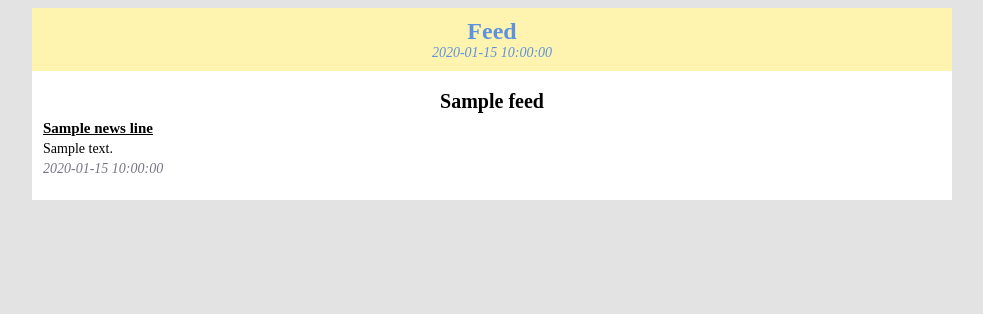
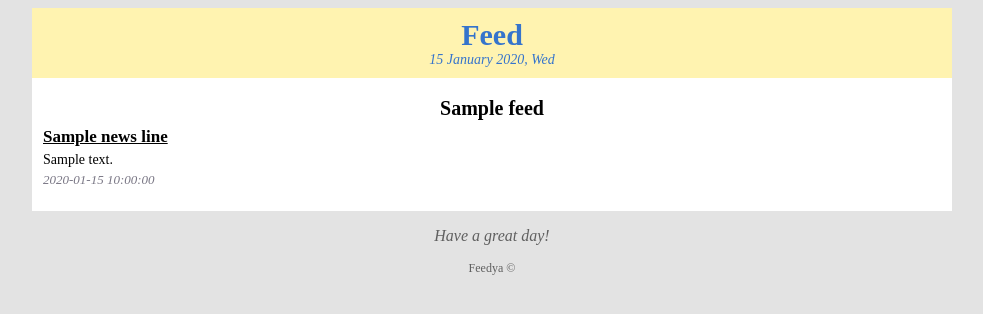
Before and after one commit to antavik/feedya, a Python web app: template project/templates/template.html in a window 1280 px wide. Shown: the top 314 px of the page, without its empty margins (148-1131 px from the left). Run offline with Jinja, Linux system fonts and the light colour scheme; the template is opened without the code that fills it: most values are stand-ins (such as "Sample title", 1, 10 or a date in 2020).

Commit message:
Update the template (footer). Remove the REPUBLIC feed.

```diff
--- a/project/feeds.py
+++ b/project/feeds.py
@@ -13,7 +13,6 @@ FEEDS = (
     FE('rss', 'WSJ Tech', 'https://feeds.a.dj.com/rss/RSSWSJD.xml'),
     FE('rss', 'BBC Science & Environment', 'http://feeds.bbci.co.uk/news/science_and_environment/rss.xml'),
     FE('rss', 'dev.by', 'https://dev.by/rss'),
-    FE('rss', 'REPUBLIC', 'https://republic.ru/export/all.xml'),
     FE('rss', 'NYT Home Page', 'https://rss.nytimes.com/services/xml/rss/nyt/HomePage.xml'),
     FE('rss', 'python PEP', 'https://www.python.org/dev/peps/peps.rss'),
     FE('rss', 'tut.by', 'https://news.tut.by/rss/index.rss'),
--- a/project/rendering.py
+++ b/project/rendering.py
@@ -22,12 +22,8 @@ def _get_html_template() -> Template:
 def render_html_email(feeds: Tuple[FeedEntity]) -> str:
     template = _get_html_template()
 
-    short_email_date = TODAY_DATETIME.strftime('%d %b %Y')
-    full_email_date = TODAY_DATETIME.strftime('%d %B %Y, %a')
-
     email = template.render(
-        email_title=short_email_date,
-        email_date=full_email_date,
+        feed_datetime=TODAY_DATETIME,
         feeds=FEEDS
     )
 
--- a/project/settings.py
+++ b/project/settings.py
@@ -31,7 +31,7 @@ THREAD_TIMEOUT = 20
 TEMPLATES_DIR = './templates'
 TEMPLATE_NAME = 'template.html'
 
-TODAY_DATETIME = datetime.datetime.now().date()
+TODAY_DATETIME = datetime.datetime.now()
 
 MAX_LATE_NEWS = 3
 
--- a/project/templates/template.html
+++ b/project/templates/template.html
@@ -2,7 +2,7 @@
 <html>
   <head>
     <meta http-equiv="Content-Type" content="text/html; charset=UTF-8">
-    <title>Feed // {{email_title}}</title>
+    <title>Feed // {{ feed_datetime.strftime('%d %b %Y') }}</title>
     <style type="text/css">
       body {
         font-family: serif
@@ -31,11 +31,11 @@
       .title-border {
         text-align: center;
         background: #fff3b0;
-        color: #5d93de;
+        color: #3574cc;
       }
       .title-text {
         font-weight: bold;
-        font-size: 24px;
+        font-size: 30px;
       }
       .title-date {
         font-style: italic;
@@ -53,8 +53,8 @@
       }
       .news-title {
         font-weight: bold;
-        font-size: 15px;
-        padding-bottom: 3px;
+        font-size: 17px;
+        padding-bottom: 4px;
       }
       .news-link {
         color: #000000;
@@ -72,15 +72,26 @@
       }
       .news-pub-date {
         font-style: italic;
-        font-size: 14px;
+        font-size: 13px;
         color: #797684;
+      }
+      .footer {
+        font-size: 16px;
+        font-style: italic;
+        text-align: center;
+        color: #606060;
+      }
+      .footer-logo {
+        font-size: 12px;
+        font-style: normal;
+        text-align: center;
       }
     </style>
   </head>
   <body bgcolor="#e3e3e3">
     <div class="common title-border">
       <div class="title-text">Feed</div>
-      <div class="title-date">{{email_date}}</div>
+      <div class="title-date">{{ feed_datetime.strftime('%d %B %Y, %a') }}</div>
     </div>
     <div class="common news-border">
       {%- for feed in feeds %}
@@ -108,5 +119,11 @@
       {%- endif %}
       {%- endfor %}
     </div>
+    {%- if feed_datetime.hour > 7 %}
+    <p class="footer">Have a great day!</p>
+    {%- elif feed_datetime.hour > 19 %}
+    <p class="footer">Good night!</p>
+    {%- endif %}
+    <p class="footer footer-logo">Feedya ©</p>
   </body>
 </html>
```
